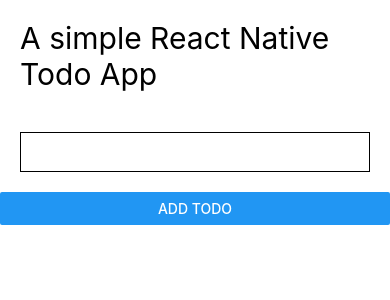
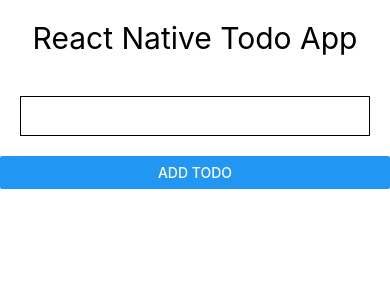
Before and after one commit to jasmith188/budget-expense, a React Native app: screen / in a window 390 px wide. Shown: the top 300 px of the page. Built offline with nearby package versions, Linux system fonts and the light colour scheme.

Commit message:
add styles

```diff
--- a/App.js
+++ b/App.js
@@ -18,19 +18,17 @@ const App = () => {
   const addTodo = () => {
     setTodos([input, ...todos]);
     setInput('');
-  };
+  }
 
   return (
     <SafeAreaView>
       <View>
-        <Text style={styles.titleText}>A simple React Native Todo App</Text>
+        <Text style={styles.titleText}>React Native Todo App</Text>
       </View>
       <ScrollView>
-        <View>
-          {todos.map((todo) => (
-            <Todo style={styles.todoText} title={todo} />
-          ))}
-        </View>
+      {todos.map((todo) => (
+        <Todo style={styles.todoText} title={todo} />
+      ))}
       </ScrollView>
 
       <TextInput
@@ -53,13 +51,14 @@ const styles = StyleSheet.create({
   titleText: {
     fontSize: 30,
     margin: 20,
+    textAlign: 'center'
   },
   todoText: {
-    margin: 20,
+    margin: 20
   },
   button: {
-    width: '50%',
-  },
+    width: '50%'
+  }
 });
 
 export default App;
```
